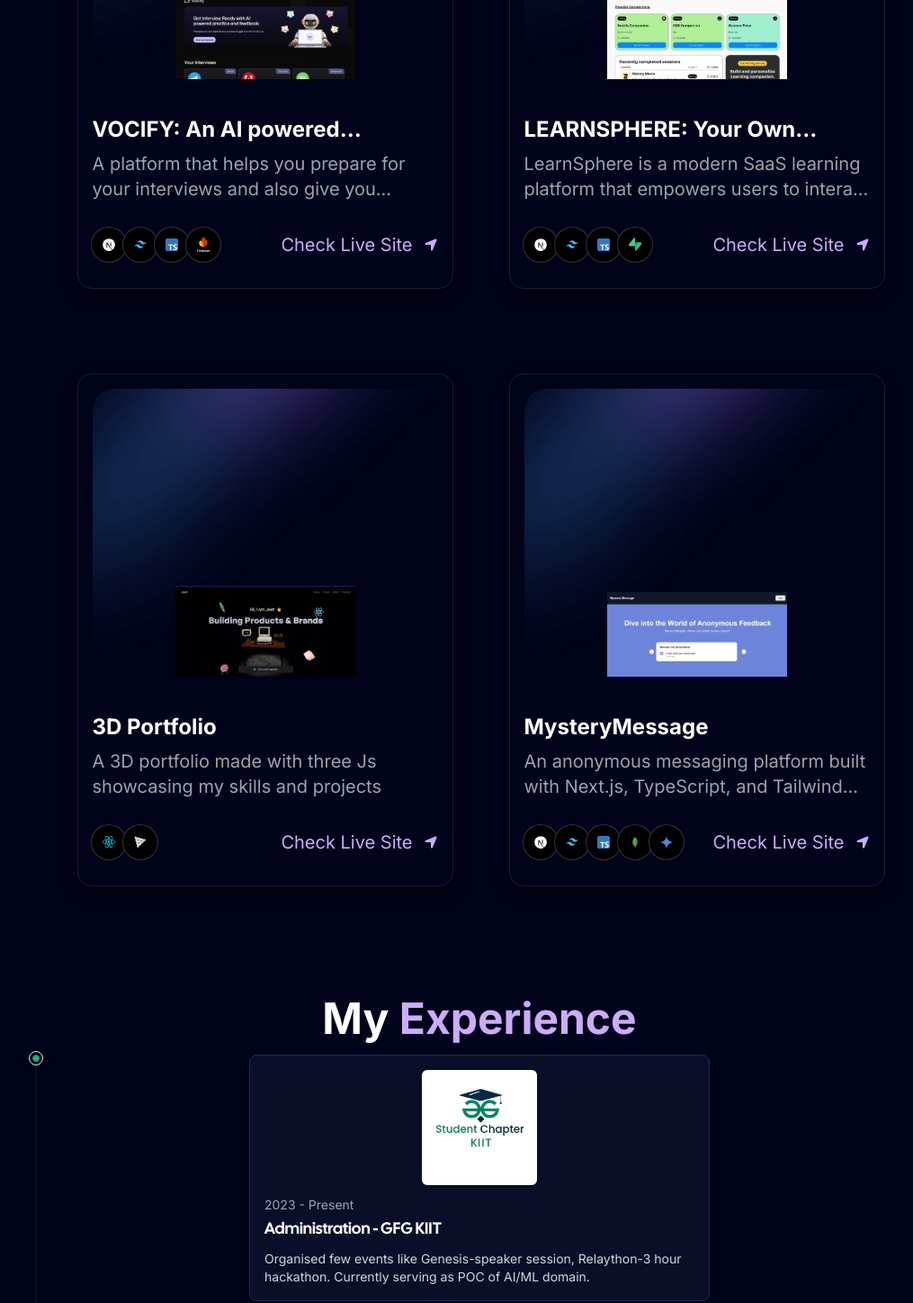
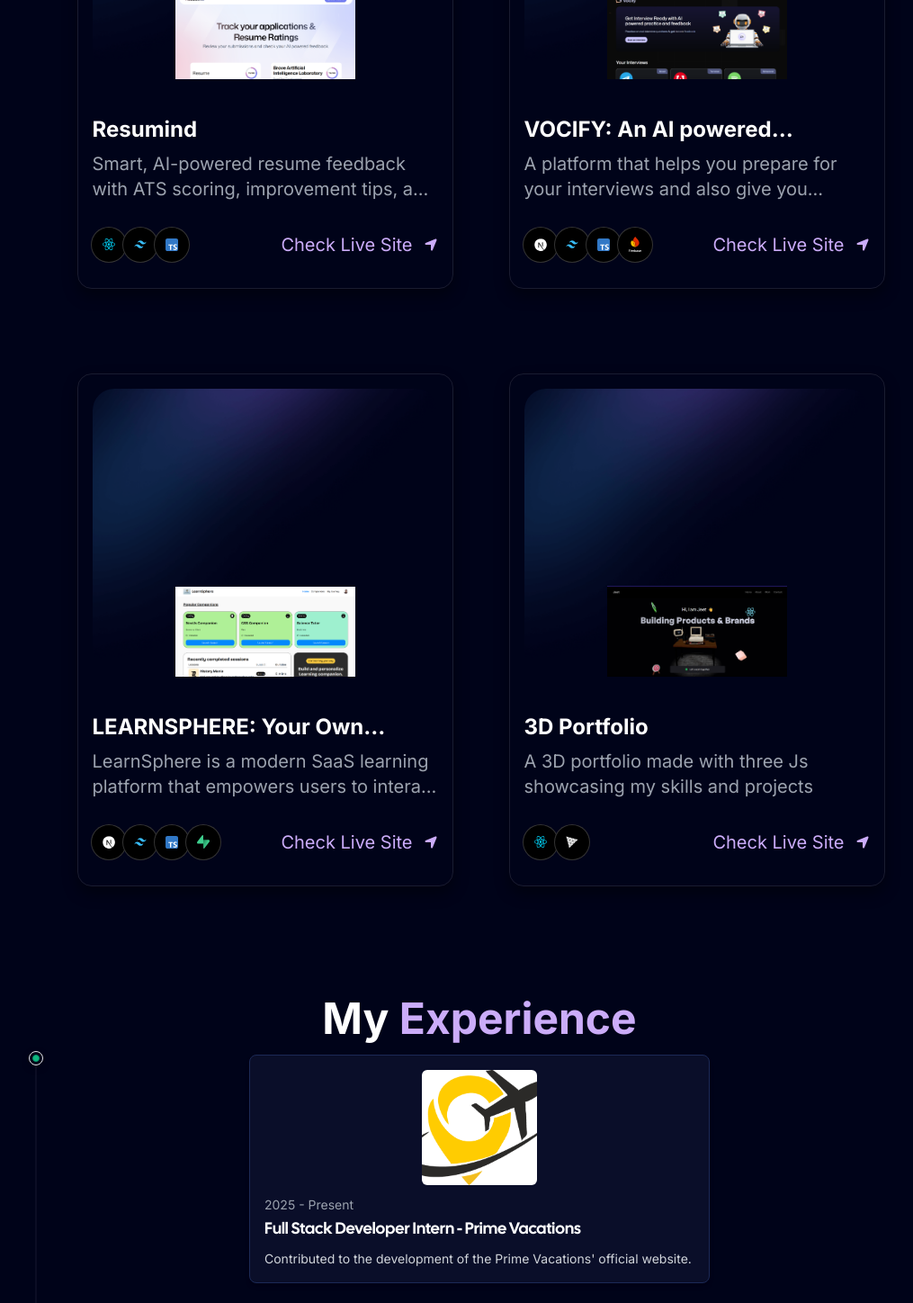
Before and after one commit to JeetDas5/portfolio, a Next.js app: page / in a window 1280 px wide. Shown: the part 1900-3348 px from the top of the page at 90% size, without its empty margins (107-1122 px from the left). Built offline with nearby package versions, Linux system fonts and the light colour scheme.

Commit message:
feat: add pv and resumind

```diff
--- a/components/Experience.tsx
+++ b/components/Experience.tsx
@@ -1,6 +1,7 @@
 import { workExperience } from "@/data";
 import React from "react";
 import { Button } from "./ui/MovingBorder";
+import Image from "next/image";
 
 const Experience = () => {
   return (
@@ -19,18 +20,21 @@ const Experience = () => {
             className="flex-1 text-white border-neutral-200 dark:border-slate-800"
           >
             <div className="flex lg:flex-row flex-col lg:items-center p-3 py-6 md:p-5 lg:p-10 gap-2">
-              <img
+              <Image
                 src={card.thumbnail}
                 alt={card.thumbnail}
                 className="lg:w-32 md:w-20 w-16"
+                width={100}
+                height={100}
               />
               <div className="lg:ms-5">
                 <h1 className="text-start text-xl md:text-2xl font-bold">
                   {card.title}
                 </h1>
-                <p className="text-start text-white-100mt-3 font-semibold">
+                <p className="text-start text-white-100 mt-3 font-semibold">
                   {card.desc}
                 </p>
+                <p className="text-sm text-start text-white-500 mt-1">Grade: {card.points}</p>
               </div>
             </div>
           </Button>
--- a/components/RecentProjects.tsx
+++ b/components/RecentProjects.tsx
@@ -4,10 +4,9 @@ import { FaLocationArrow } from "react-icons/fa6";
 import Image from "next/image";
 import { projects } from "@/data";
 import dynamic from "next/dynamic";
-// import { PinContainer } from "./ui/3d-pin";
 const PinContainer = dynamic(() => import("./ui/3d-pin"), {
   ssr: false,
-  loading: () => <div>Loading 3D pin...</div>, // Optional fallback
+  loading: () => <div>Loading 3D pin...</div>,
 });
 
 const RecentProjects = () => {
--- a/components/Society.tsx
+++ b/components/Society.tsx
@@ -11,18 +11,28 @@ const calsans = localFont({
 
 const dummyContent = [
   {
-    image: "/gfg.jpg",
-    duration: "2023 - Present",
-    title: "Administration - GFG KIIT",
+    image: "/pv.jpg",
+    duration: "2025 - Present",
+    title: "Full Stack Developer Intern - Prime Vacations",
     description: (
       <>
         <p>
-          Organised few events like Genesis-speaker session, Relaython-3 hour
-          hackathon. Currently serving as POC of AI/ML domain.
+          Contributed to the development of the Prime Vacations' official website.
         </p>
       </>
     ),
   },
+  {
+    image: "/konnexions.jpg",
+    duration: "2023 - Present",
+    title: "Web Developer - Konnexions",
+    description: (
+      <>
+        <p>Currently working on KwickSwap - A section swap app beneficial for students.</p>
+      </>
+    ),
+  },
+
   {
     image: "/iot.jpg",
     duration: "2023 - Present",
@@ -38,12 +48,15 @@ const dummyContent = [
     ),
   },
   {
-    image: "/konnexions.jpg",
+    image: "/gfg.jpg",
     duration: "2023 - Present",
-    title: "Web Developer - Konnexions",
+    title: "Administration - GFG KIIT",
     description: (
       <>
-        <p>Currently working on KwickSwap - A section swap app beneficial for students.</p>
+        <p>
+          Organised few events like Genesis-speaker session, Relaython-3 hour
+          hackathon. Currently serving as POC of AI/ML domain.
+        </p>
       </>
     ),
   },
--- a/components/ui/3d-pin.tsx
+++ b/components/ui/3d-pin.tsx
@@ -55,30 +55,24 @@ export const PinContainer = ({
           <div className={cn(" relative z-50 ", className)}>{children}</div>
         </div>
       </div>
-      <PinPerspective title={title} href={href} />
+  <PinPerspective title={title} />
     </Link>
   );
 };
 
-const PinPerspective = ({ title, href }: { title?: string; href?: string }) => {
+const PinPerspective = ({ title }: { title?: string }) => {
   return (
     <motion.div className="pointer-events-none  w-full h-80 flex items-center justify-center opacity-0 group-hover/pin:opacity-100 z-[60] transition duration-500">
       <div className=" w-full h-full -mt-7 flex-none  inset-0">
         <div className="absolute top-0 inset-x-0  flex justify-center">
-          <Link
-            href={href || "/"}
-            target={"_blank"}
+                <div
                   className="relative flex space-x-2 items-center z-10 rounded-full bg-zinc-950 py-0.5 px-4 ring-1 ring-white/10 "
-            legacyBehavior
                 >
-            <div>
                   <span className="relative z-20 text-white text-xs font-bold inline-block py-0.5">
                     {title}
                   </span>
-
                   <span className="absolute -bottom-0 left-[1.125rem] h-px w-[calc(100%-2.25rem)] bg-gradient-to-r from-emerald-400/0 via-emerald-400/90 to-emerald-400/0 transition-opacity duration-500 group-hover/btn:opacity-40"></span>
                 </div>
-          </Link>
         </div>
 
         <div
--- a/data/index.ts
+++ b/data/index.ts
@@ -73,6 +73,14 @@ export const gridItems = [
 export const projects = [
   {
     id: 1,
+    title: "Resumind",
+    des: "Smart, AI-powered resume feedback with ATS scoring, improvement tips, and application tracking. Resumind lets you upload a resume (PDF), analyzes it with an AI model, and provides structured feedback across ATS fit, tone & style, content, structure, and skills.",
+    img: "/resumind.png",
+    iconLists: ["/re.svg", "/tail.svg", "/ts.svg"],
+    link: "https://resumind.jeetdas.tech",
+  },
+  {
+    id: 2,
     title: "VOCIFY: An AI powered interview platform",
     des: "A platform that helps you prepare for your interviews and also give you feedback.",
     img: "/vocify.png",
@@ -80,7 +88,7 @@ export const projects = [
     link: "https://vocify.jeetdas.tech",
   },
   {
-    id: 2,
+    id: 3,
     title: "LEARNSPHERE: Your Own Learning Companion",
     des: "LearnSphere is a modern SaaS learning platform that empowers users to interact with AI-powered voice tutors.",
     img: "/learnsphere.png",
@@ -88,21 +96,12 @@ export const projects = [
     link: "https://learnsphere.jeetdas.tech",
   },
   {
-    id: 3,
+    id: 4,
     title: "3D Portfolio",
     des: "A 3D portfolio made with three Js showcasing my skills and projects",
     img: "/3d.png",
     iconLists: ["/re.svg","/three.svg"],
     link: "https://3dportfolio.jeetdas.tech",
-  },
-
-  {
-    id: 4,
-    title: "MysteryMessage",
-    des: "An anonymous messaging platform built with Next.js, TypeScript, and Tailwind CSS. It allows users to send anonymous messages securely and seamlessly. ",
-    img: "/mm.png",
-    iconLists: ["/next.svg", "/tail.svg", "/ts.svg", "/mongo.svg", "/gemini.svg"],
-    link: "https://mystery-message-jeet.vercel.app",
   },
 
 ];
@@ -179,6 +178,7 @@ export const workExperience = [
     title: "Bachelor of Technology in Computer Science - KIIT University",
     desc: "Pursuing a B.Tech degree in Computer Science, focusing on web development and software engineering",
     className: "md:col-span-2",
+    points: 91.2,
     thumbnail: "/kiit.png",
   },
   {
@@ -186,6 +186,7 @@ export const workExperience = [
     title: "12th Grade - Science Stream Baranagar Narendranath Vidyamandir",
     desc: "Completed 12th grade with a focus on Mathematics, Physics, and Computer Science, achieving a high percentage in the board exams.",
     className: "md:col-span-2",
+    points: 81,
     thumbnail: "/bnv.jpg",
   },
 ];
```
Also changed, not shown: public/pv.jpg (added), public/resumind.png (added). Lines whose indentation alone changed are shown as unchanged.
